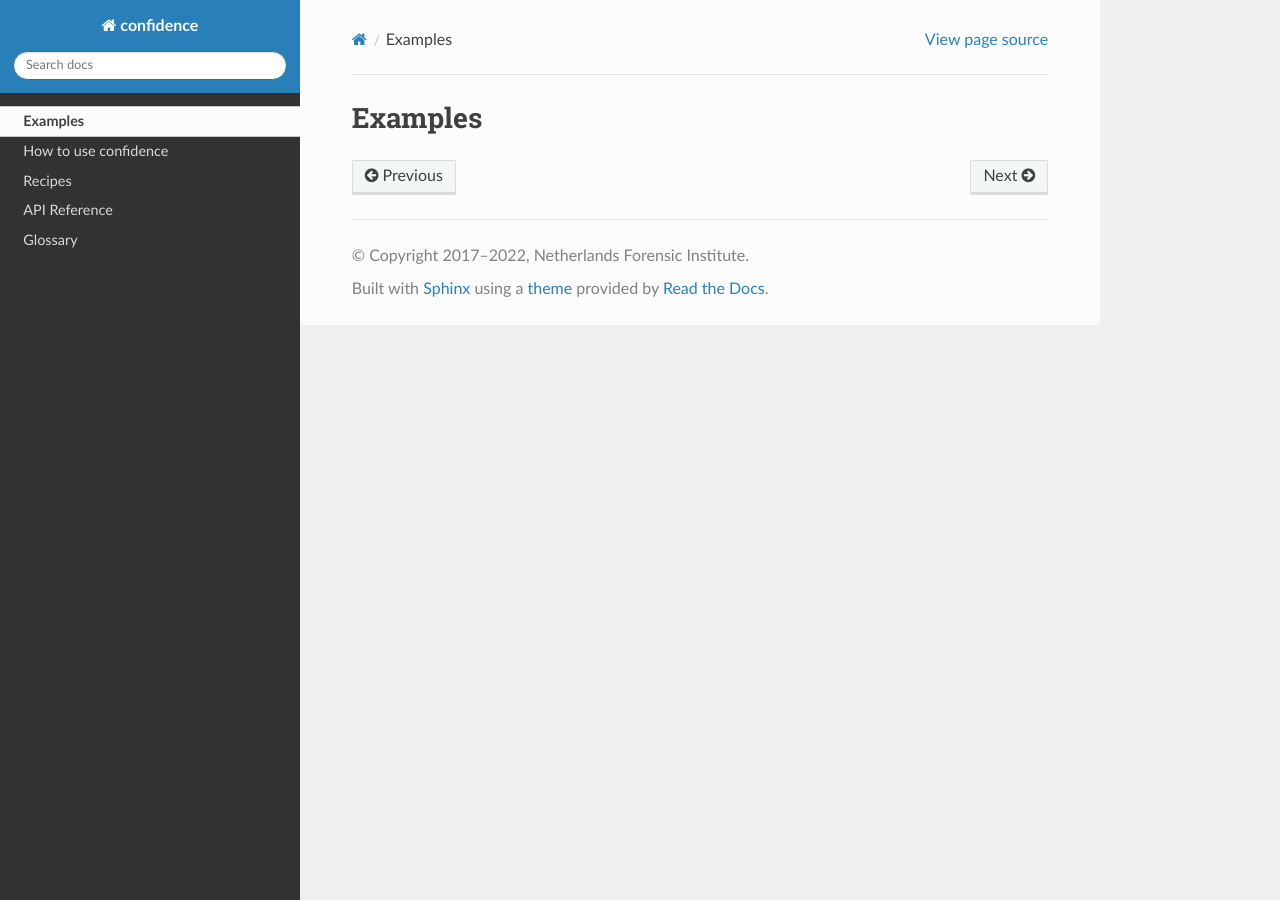
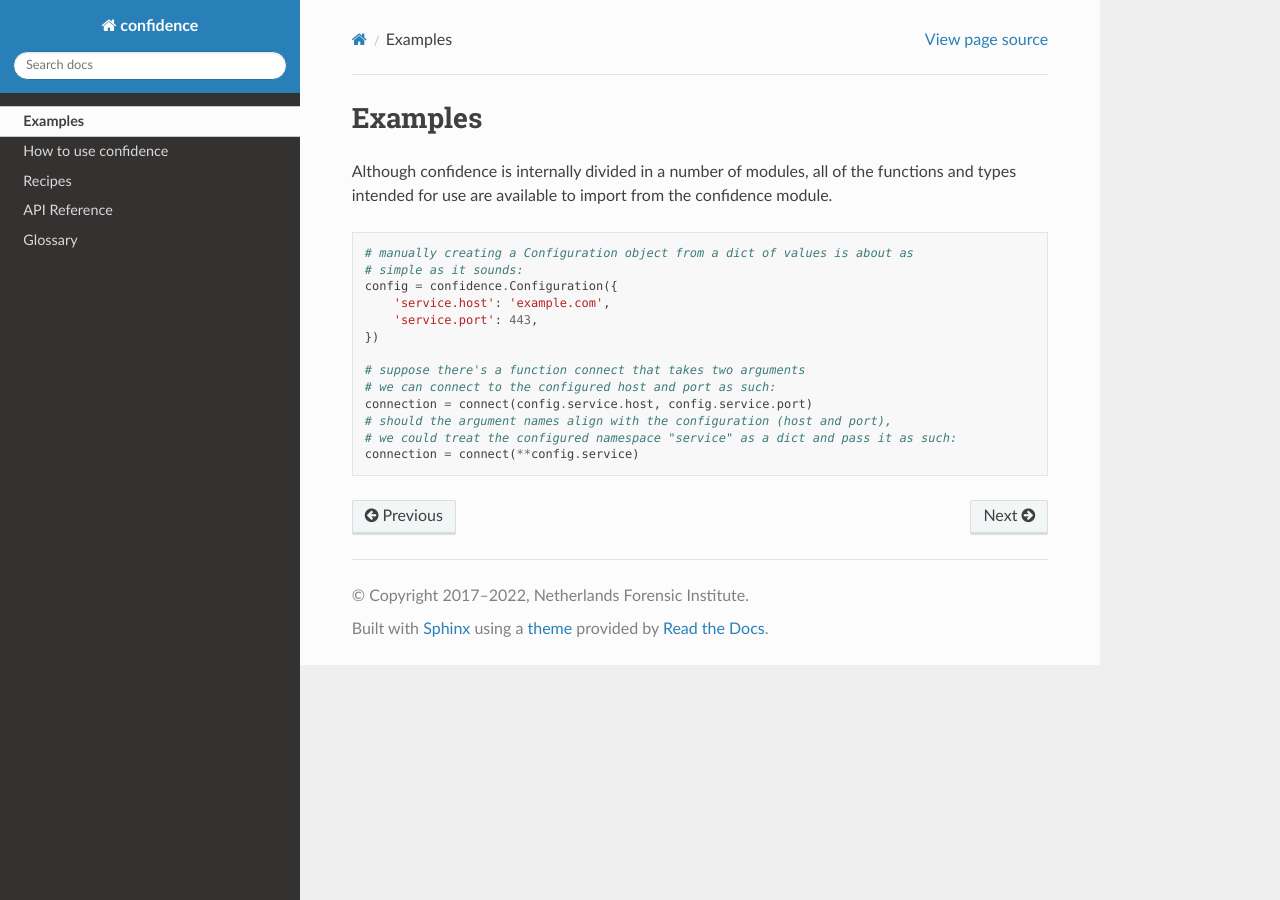
Before and after one commit to NetherlandsForensicInstitute/confidence, a Sphinx documentation site: the page built from docs/examples.rst, in a window 1280 px wide. Built offline with Sphinx 7.4.7 and the Read the Docs theme 2.0.0, drawn with Linux system fonts in a browser that asks for light colours.

Commit message:
Create simple example creating Configuration from a dict

```diff
--- a/docs/examples.rst
+++ b/docs/examples.rst
@@ -3,9 +3,26 @@
 Examples
 ========
 
+Although confidence is internally divided in a number of modules, all of the functions and types intended for use are available to import from the confidence module.
+
+.. code-block:: python
+
+   # manually creating a Configuration object from a dict of values is about as
+   # simple as it sounds:
+   config = confidence.Configuration({
+       'service.host': 'example.com',
+       'service.port': 443,
+   })
+
+   # suppose there's a function connect that takes two arguments
+   # we can connect to the configured host and port as such:
+   connection = connect(config.service.host, config.service.port)
+   # should the argument names align with the configuration (host and port),
+   # we could treat the configured namespace "service" as a dict and pass it as such:
+   connection = connect(**config.service)
+
 .. todo::
 
-   - Configuration from a runtime dict
    - Configuration from a single file
    - Configuration from multiple files
    - Configuration from a name
--- a/docs/use.rst
+++ b/docs/use.rst
@@ -6,6 +6,7 @@ How to use confidence
    - loading files
    - loading by name
    - creating `.Configuration` objects manually
+   - pass values as ``**kwargs``
    - fail-fast: missing
 
 Logging
```
